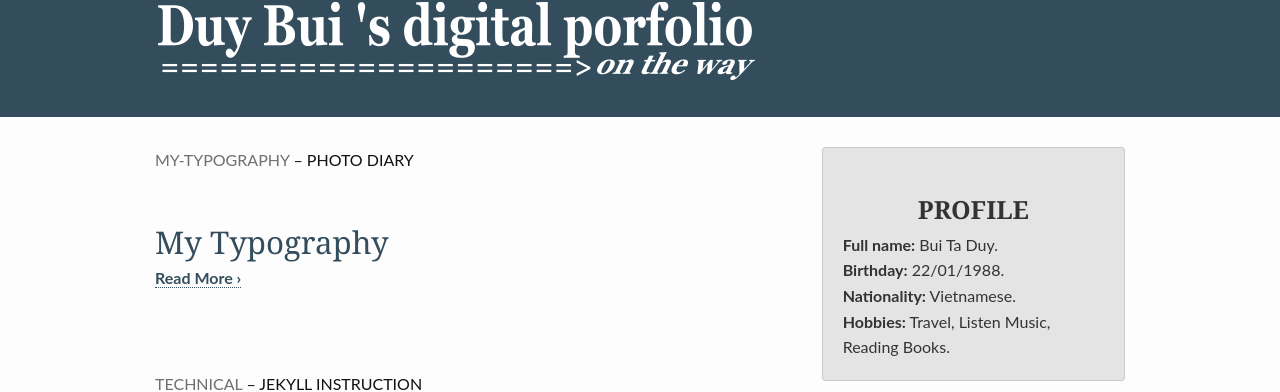
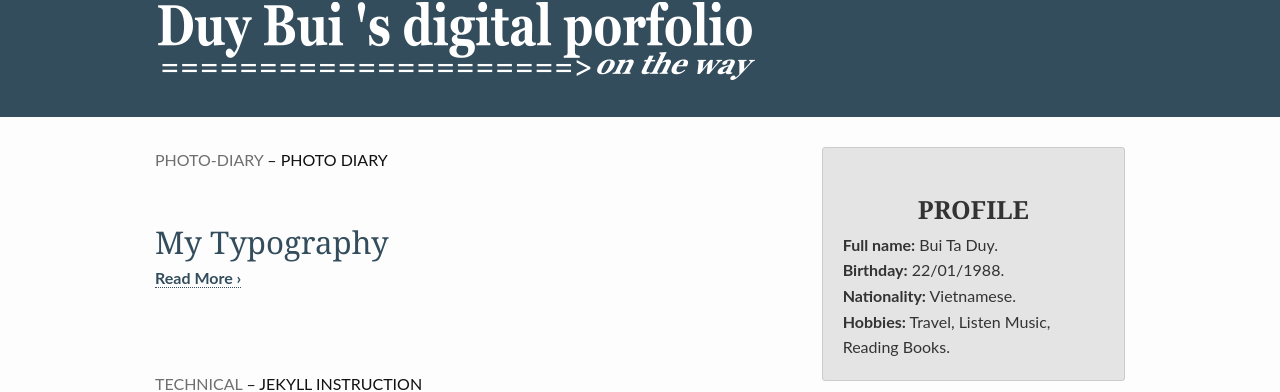
Before and after one commit to duybuidotvn/duybuidotvn.github.io, a Jekyll site: the page built from blog/index.html, in a window 1280 px wide. Shown: the part 108-500 px from the top of the page. Built offline with Jekyll 4.4.1, drawn with Linux system fonts in a browser that asks for light colours; the list of posts is cut into pages by our own code.

Commit message:
05616-add-new-my-typography

```diff
--- a/_posts/photo-diary/2015-06-05-my-typography.md
+++ b/_posts/photo-diary/2015-06-05-my-typography.md
@@ -4,7 +4,7 @@ subheadline:  "Photo Diary"
 title:  "My Typography"
 teaser:
 categories:
-    - my-typography
+    - photo-diary
 comments: true
 header:
    image_fullwidth: "homepage_typography.jpg"
```
